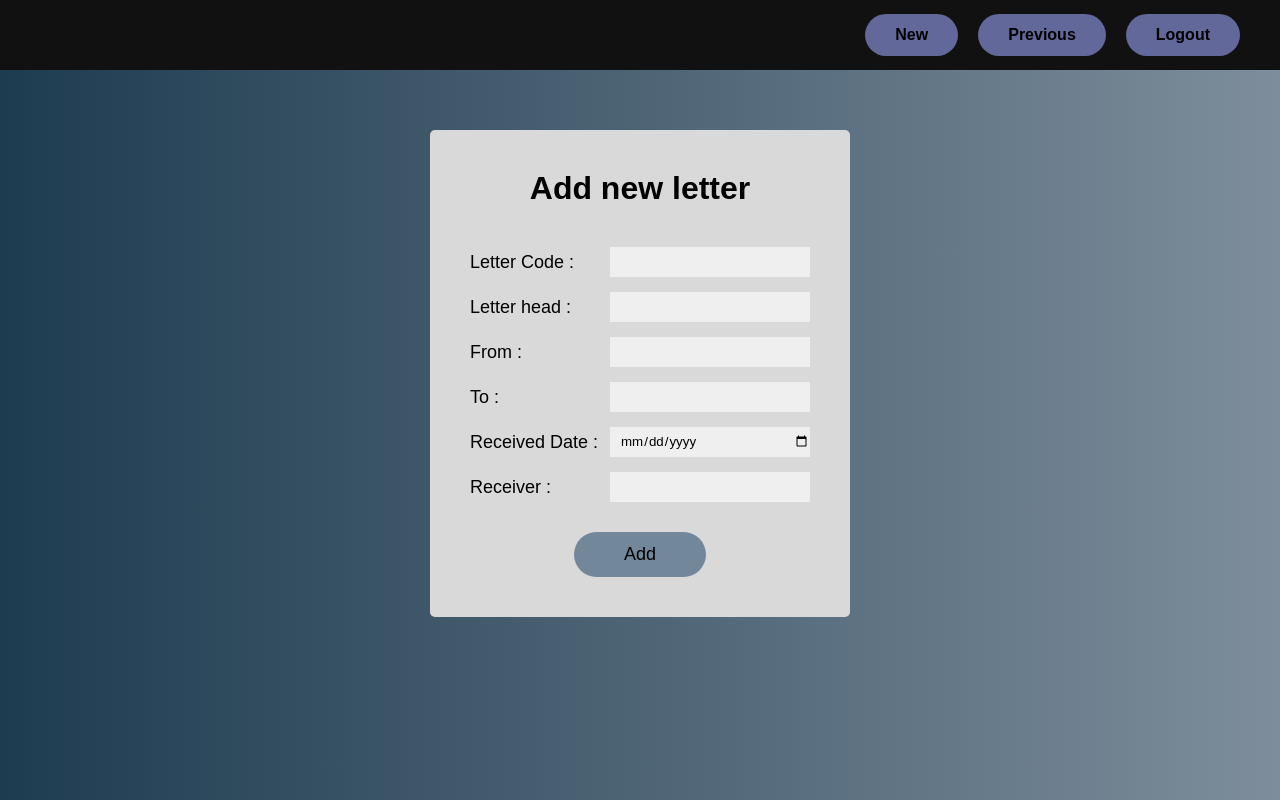
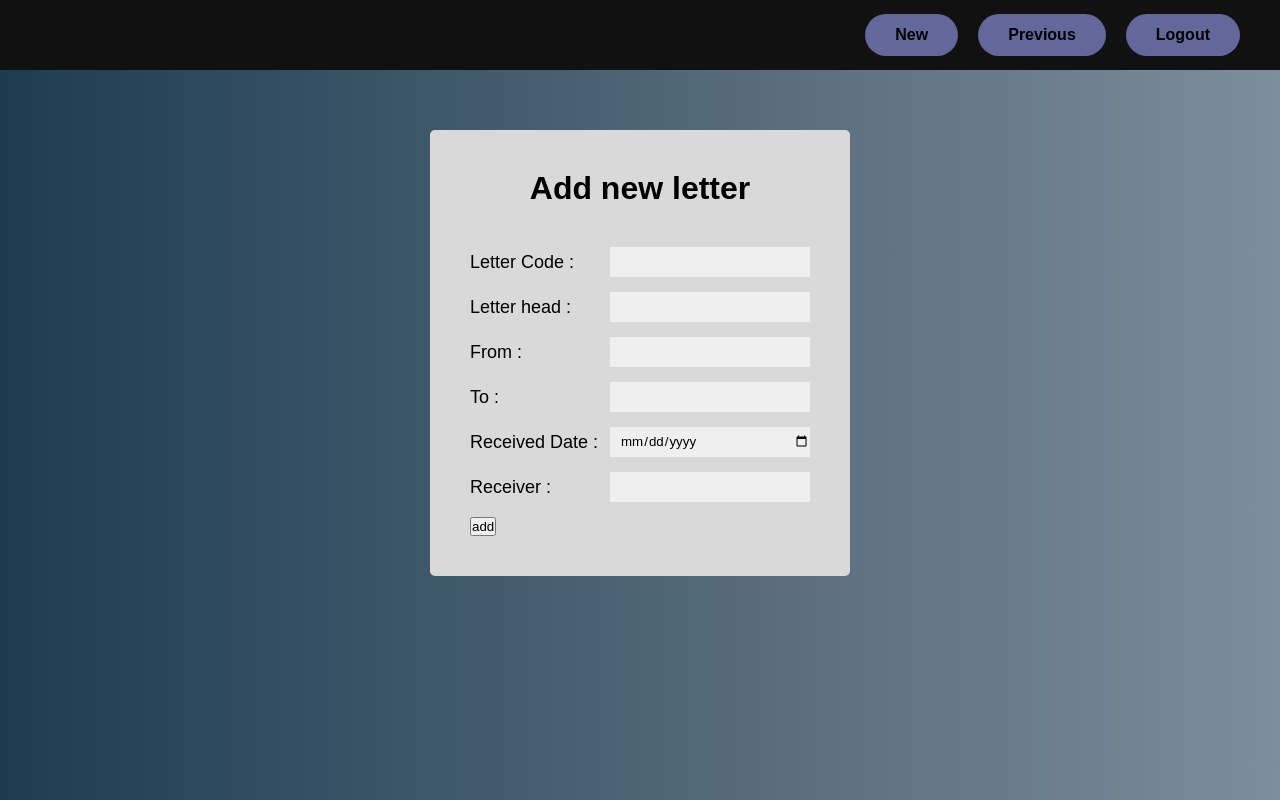
Before and after one commit to Nethmini6/Letter-Management-System, a React (Create React App) app in the folder letter-frontend/: page /new in a window 1280 px wide. Built offline with nearby package versions, Linux system fonts and the light colour scheme.

Commit message:
Made changes

```diff
--- a/letter-frontend/src/App.css
+++ b/letter-frontend/src/App.css
@@ -265,7 +265,7 @@
 
 
 
-/* new */
+/* new*/
 
 body {
   margin: 0;
--- a/letter-frontend/src/Pages/new.js
+++ b/letter-frontend/src/Pages/new.js
@@ -288,9 +288,10 @@ function New() {
             />
           </div>
 
-          <button type="submit" className="add-btn">
-            Add
-          </button>
+
+          <button onClick={() => navigate("/")}>add</button>
+
+
 
         </form>
 
```
